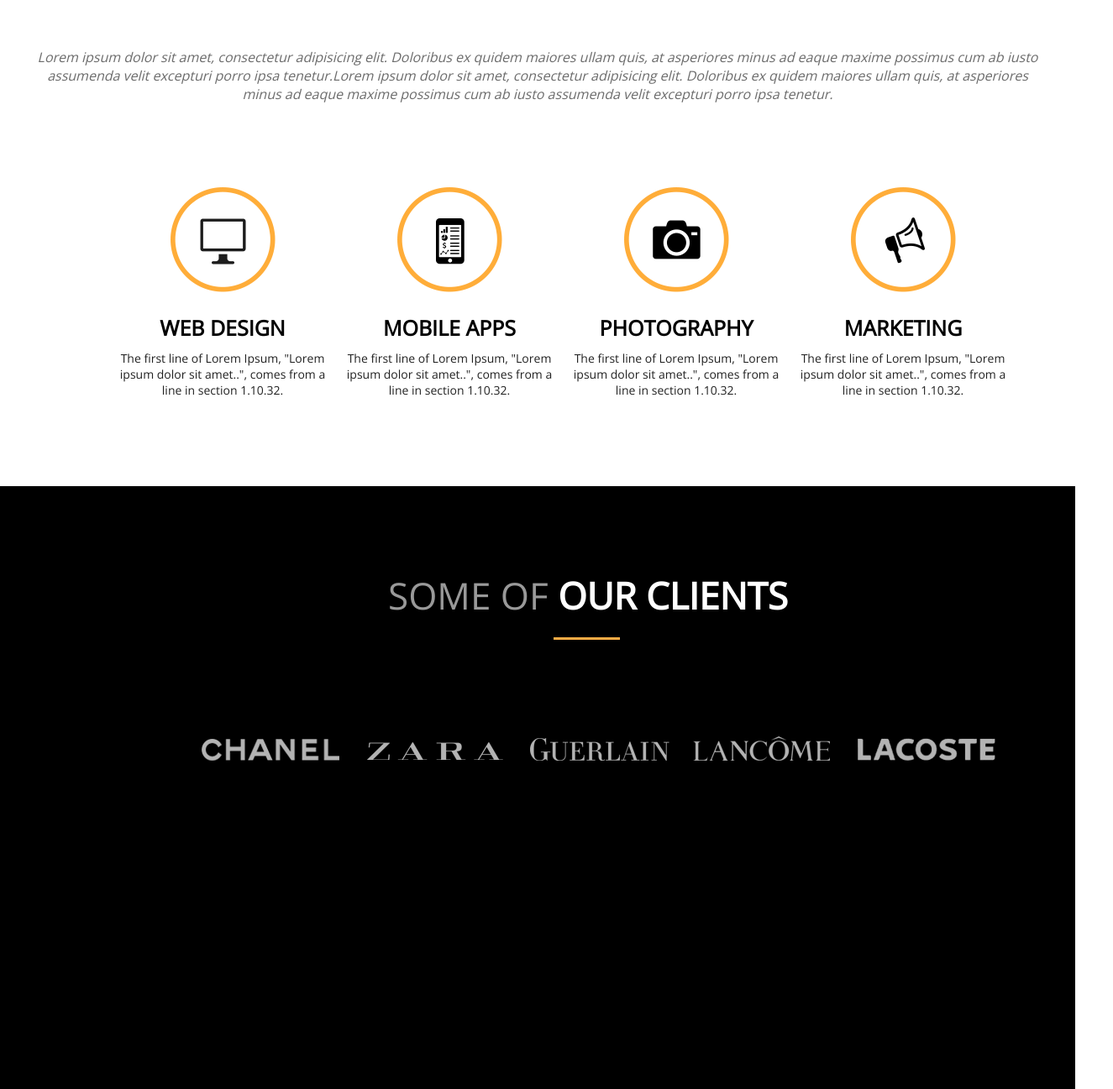
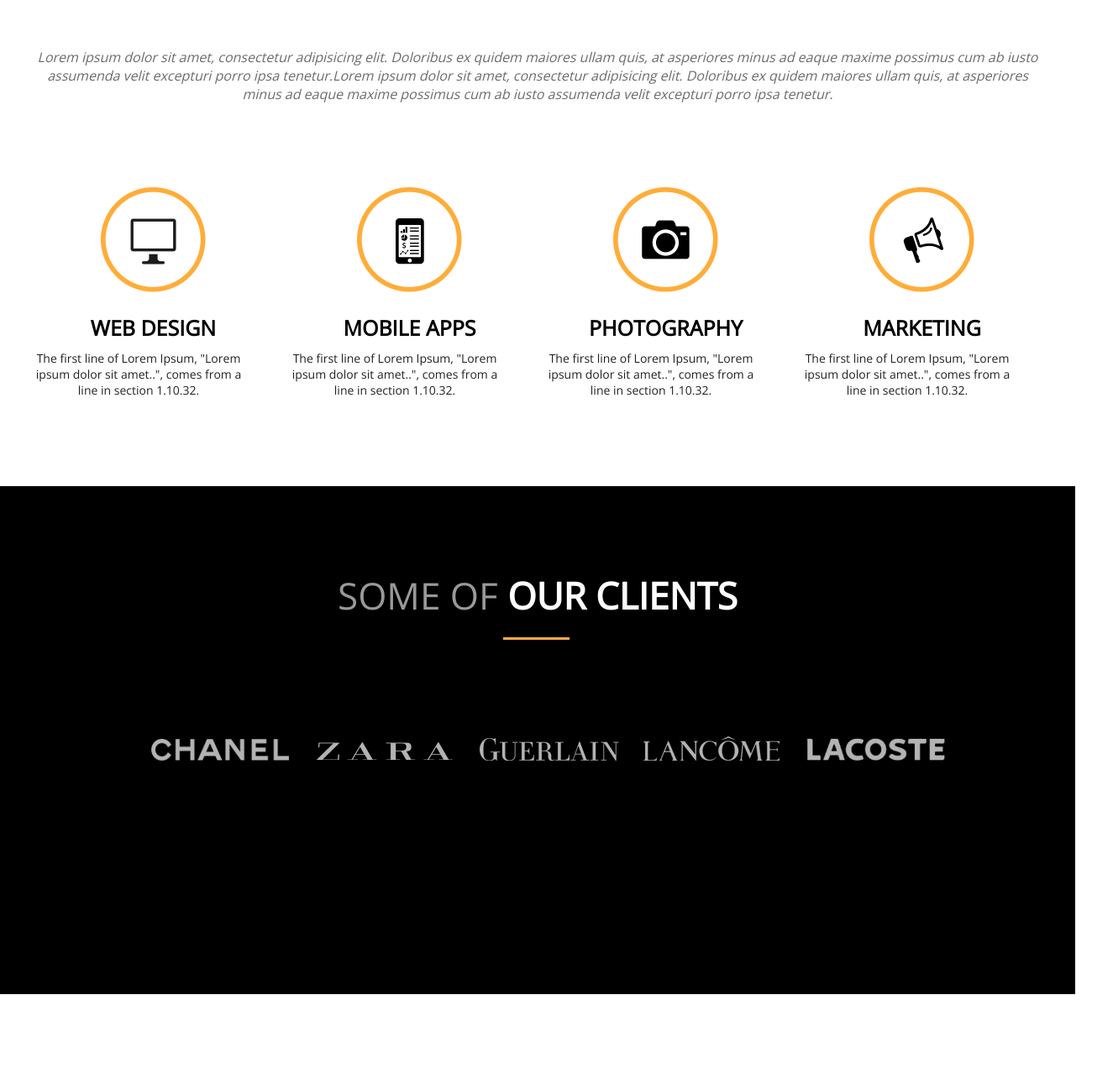
Before and after one commit to M-e11-s/M-e11-s.github.io, a plain HTML site: page MyProject/index.html in a window 1280 px wide. Shown: the part 2403-3700 px from the top of the page at 84% size, 1325 px wide, since content can reach past the window. Drawn offline with nearby package versions, Linux system fonts and the light colour scheme.

Commit message:
Update style.css

```diff
--- a/MyProject/style/style.css
+++ b/MyProject/style/style.css
@@ -168,6 +168,7 @@ main .main__about{
     text-align: center;
 }
 
+
 .main__services h1{
     text-align: center;
     font-size: 44px;
@@ -196,7 +197,7 @@ main .main__about{
 .services__cards{
     text-align: center;
     display: grid;
-    padding: 100px;
+    padding: 100px 0 90px 0;
     grid-template-columns: auto auto auto auto;
     grid-column-gap: 20px;
 }
@@ -204,9 +205,11 @@ main .main__about{
 .main__clients{
     background: black;
     margin-top: 150px;
-    padding: 100px;
+    padding: 100px 0 55px 0;
     text-align: center;
     color: white;
+    max-height: 450px;
+
 }
 .main__clients h1{
     font-size: 44px;
@@ -215,7 +218,7 @@ main .main__about{
 }
 .main__clients span{
     font-size: 44px;
-    font-weight: normal;
+    font-weight: 300;
     color: #999999;
 }
 .main__clients img{
```
